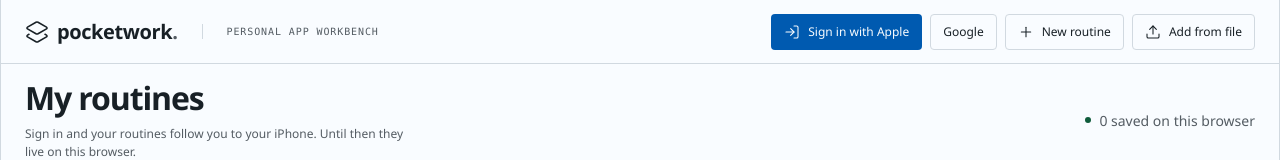
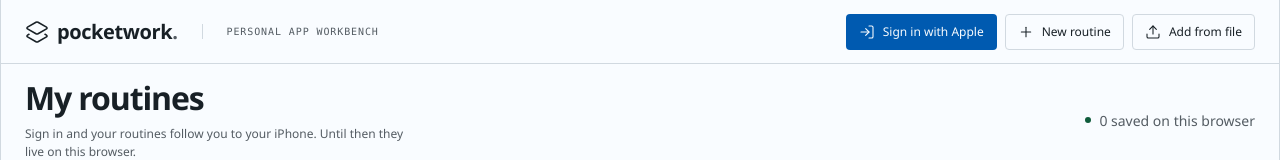
Before and after one commit to BraydenFeng/pocketwork, a Next.js app: page / in a window 1280 px wide. Shown: the top 160 px of the page. Built offline with nearby package versions, Linux system fonts and the light colour scheme; no server answers.

Commit message:
fix: preserve browser drafts and apply incoming cloud edits

```diff
--- a/components/app.tsx
+++ b/components/app.tsx
@@ -68,7 +68,7 @@ export function PocketworkApp() {
 
 	useEffect(() => {
 		const owner = account?.id ?? null;
-		if (active_owner.current === owner && account_ready.current) { return; }
+		if (active_owner.current === owner && (!owner || account_ready.current)) { account_ready.current = true; return; }
 		account_ready.current = false;
 		try {
 			const previous_owner = active_owner.current;
--- a/components/home.tsx
+++ b/components/home.tsx
@@ -43,7 +43,7 @@ export function Home({ library, now, error, notice, storage_blocked, cloud_avail
 	return <div className="workbench home"><a className="skip-link" href="#my-tools">Skip to my routines</a>
 		<header className="topbar"><div className="brand"><Layers2 /><span>pocketwork<span className="brand-period">.</span></span></div><span className="workspace-label">PERSONAL APP WORKBENCH</span><div className="topbar-actions">{cloud_available && (account
 				? <span className="account-chip"><span className="account-email">{account.email ?? "Signed in"}</span><Button variant="quiet" onClick={on_sign_out}><LogOut />Sign out</Button></span>
-				: <><Button variant="primary" onClick={() => on_sign_in("apple")}><LogIn />Sign in with Apple</Button><Button onClick={() => on_sign_in("google")}>Google</Button></>)}<Button onClick={() => on_create(blank_tool())}><Plus />New routine</Button><Button onClick={() => file_input.current?.click()}><Upload />Add from file</Button></div>
+				: <><Button variant="primary" onClick={() => on_sign_in("apple")}><LogIn />Sign in with Apple</Button>{process.env.NEXT_PUBLIC_GOOGLE_ENABLED === "true" && <Button onClick={() => on_sign_in("google")}>Google</Button>}</>)}<Button onClick={() => on_create(blank_tool())}><Plus />New routine</Button><Button onClick={() => file_input.current?.click()}><Upload />Add from file</Button></div>
 			<input ref={file_input} className="file-input" type="file" accept=".json,application/json" aria-label="Import routine file" onChange={(event) => { void import_file(event.target.files?.[0]); }} />
 		</header>
 		<div className="projectbar home-intro"><div><h1>My routines</h1><p className="supporting">{account ? "Create here. Open Pocketwork on your iPhone with the same sign-in to sync, then choose which apps to block." : cloud_available ? "Sign in and your routines follow you to your iPhone. Until then they live on this browser." : "Your own little tools. Create a routine and make it yours."}</p></div><span className={`save-status ${storage_blocked || sync === "error" ? "has-error" : ""}`}>{sync === "syncing" ? <RefreshCw className="is-spinning" /> : sync === "error" ? <CloudOff /> : <span />}{saved_where}</span></div>
--- a/components/workbench.tsx
+++ b/components/workbench.tsx
@@ -29,6 +29,11 @@ export function Workbench({ tool, groups, on_save, on_back, storage_blocked, sto
 	tool: AppDocument; groups: AppGroup[]; on_save: (document: AppDocument) => void; on_back: () => void; storage_blocked: boolean; storage_error: string | null; on_replace_unreadable: () => void; on_dismiss_error: () => void; sync: SyncState;
 }) {
 	const [history, set_history] = useState<History<AppDocument>>({ past: [], present: tool, future: [] });
+	const [previous_tool, set_previous_tool] = useState(tool);
+	if (tool !== previous_tool) {
+		set_previous_tool(tool);
+		if (history.present === previous_tool) { set_history({ past: [], present: tool, future: [] }); }
+	}
 	const document = history.present;
 	const [ready, set_ready] = useState(false);
 	const [save_state, set_save_state] = useState("Saved on this browser");
```
Also changed, not shown: 4 other files (tests, documents, lock files or other folders).
